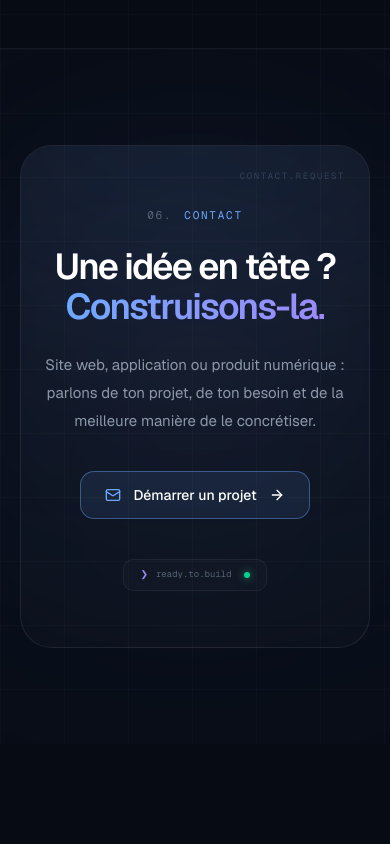
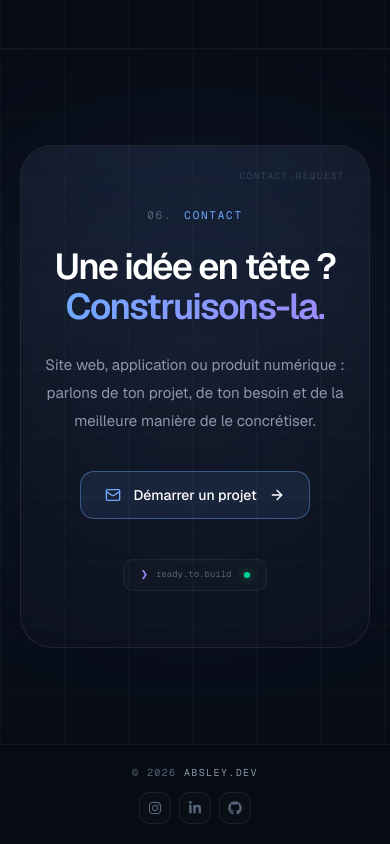
Before and after one commit to aiiioo93/absley-portfolio, a Next.js app: page / in a window 390 px wide. Shown: the part 7326-8170 px from the top of the page. Before the commit the page ends 8070 px from the top, so only its background shows below. Built offline with nearby package versions, Linux system fonts and the light colour scheme.

Commit message:
feat: add responsive site footer

```diff
--- a/app/layout.tsx
+++ b/app/layout.tsx
@@ -2,6 +2,7 @@ import type { Metadata } from "next"
 import { Geist, Geist_Mono } from "next/font/google"
 import "./globals.css"
 import { SiteHeader } from "@/components/site-header"
+import { SiteFooter } from "@/components/site-footer"
 
 const geistSans = Geist({
   variable: "--font-geist-sans",
@@ -33,7 +34,11 @@ export default function RootLayout({
         className={`${geistSans.variable} ${geistMono.variable} min-h-screen bg-[#070B14] font-sans text-[#F4F7FB] antialiased`}
       >
         <SiteHeader />
+
         {children}
+
+        <SiteFooter />
+
       </body>
     </html>
   )
--- /dev/null
+++ b/components/site-footer.tsx
@@ -0,0 +1,70 @@
+import Link from "next/link"
+import { FaGithub, FaInstagram, FaLinkedinIn } from "react-icons/fa"
+
+const socials = [
+  {
+    label: "Instagram",
+    href: "#",
+    icon: FaInstagram,
+  },
+  {
+    label: "LinkedIn",
+    href: "#",
+    icon: FaLinkedinIn,
+  },
+  {
+    label: "GitHub",
+    href: "#",
+    icon: FaGithub,
+  },
+]
+
+export function SiteFooter() {
+  const currentYear = new Date().getFullYear()
+
+  return (
+    <footer className="relative border-t border-white/[0.06]">
+      <div className="mx-auto flex max-w-7xl flex-col items-center justify-center px-5 py-5 sm:px-6 sm:py-6 lg:px-8 lg:py-7">
+        <p className="text-center font-mono text-[10px] uppercase tracking-[0.14em] text-[#566477]">
+          © {currentYear}{" "}
+          <span className="text-[#8A98AA]">
+            Absley.dev
+          </span>
+        </p>
+
+        <div className="mt-3 flex items-center justify-center gap-2">
+          {socials.map((social) => {
+            const Icon = social.icon
+
+            return (
+              <Link
+                key={social.label}
+                href={social.href}
+                aria-label={social.label}
+                className="
+                  flex
+                  size-8
+                  items-center
+                  justify-center
+                  rounded-lg
+                  border
+                  border-white/[0.07]
+                  bg-white/[0.015]
+                  text-[#566477]
+                  transition-all
+                  duration-300
+
+                  hover:border-[#6EA8FE]/30
+                  hover:bg-[#6EA8FE]/[0.06]
+                  hover:text-white
+                "
+              >
+                <Icon className="size-3.5" />
+              </Link>
+            )
+          })}
+        </div>
+      </div>
+    </footer>
+  )
+}
--- a/package.json
+++ b/package.json
@@ -16,6 +16,7 @@
     "next": "16.3.1",
     "react": "19.2.8",
     "react-dom": "19.2.8",
+    "react-icons": "^5.7.0",
     "shadcn": "^4.18.0",
     "tailwind-merge": "^3.6.0",
     "tw-animate-css": "^1.4.0"
```
Also changed, not shown: 1 other file (tests, documents, lock files or other folders).
